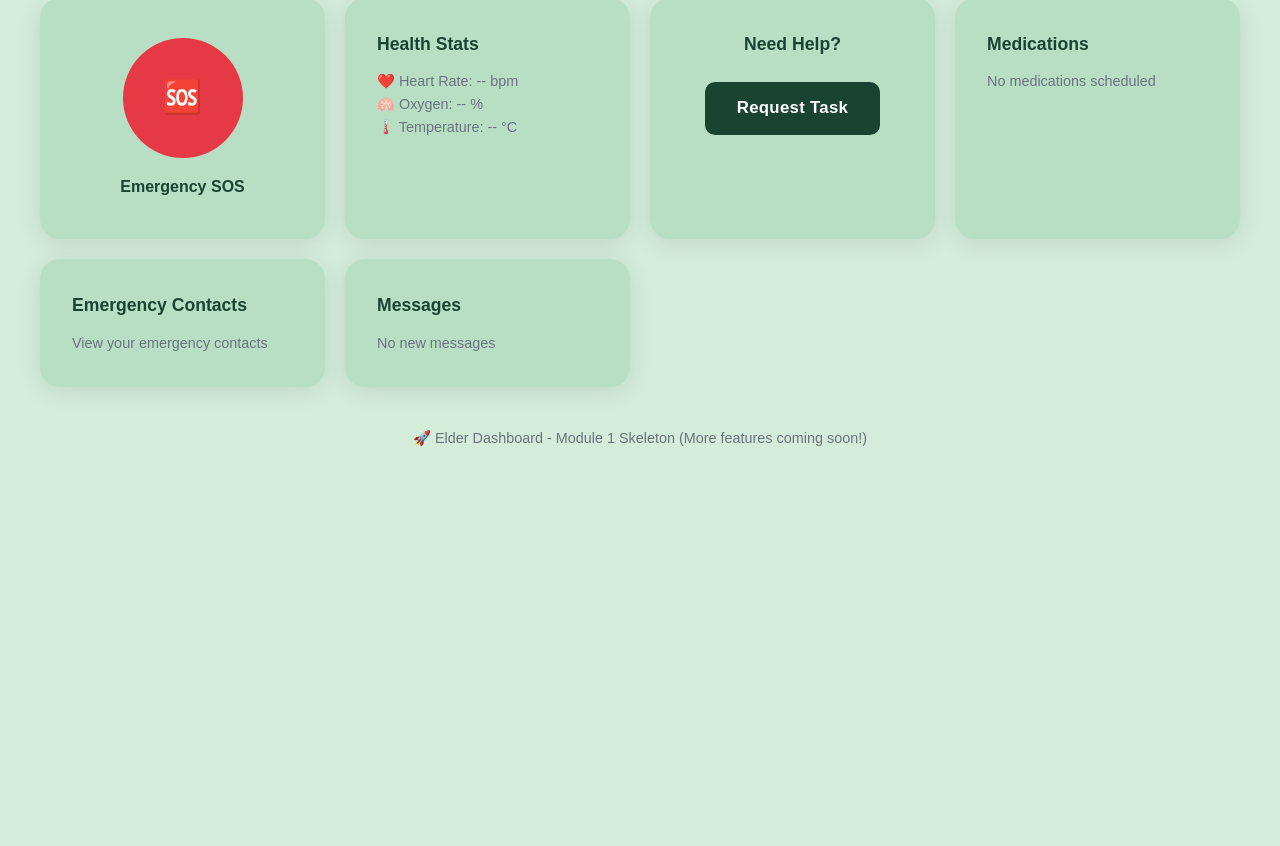
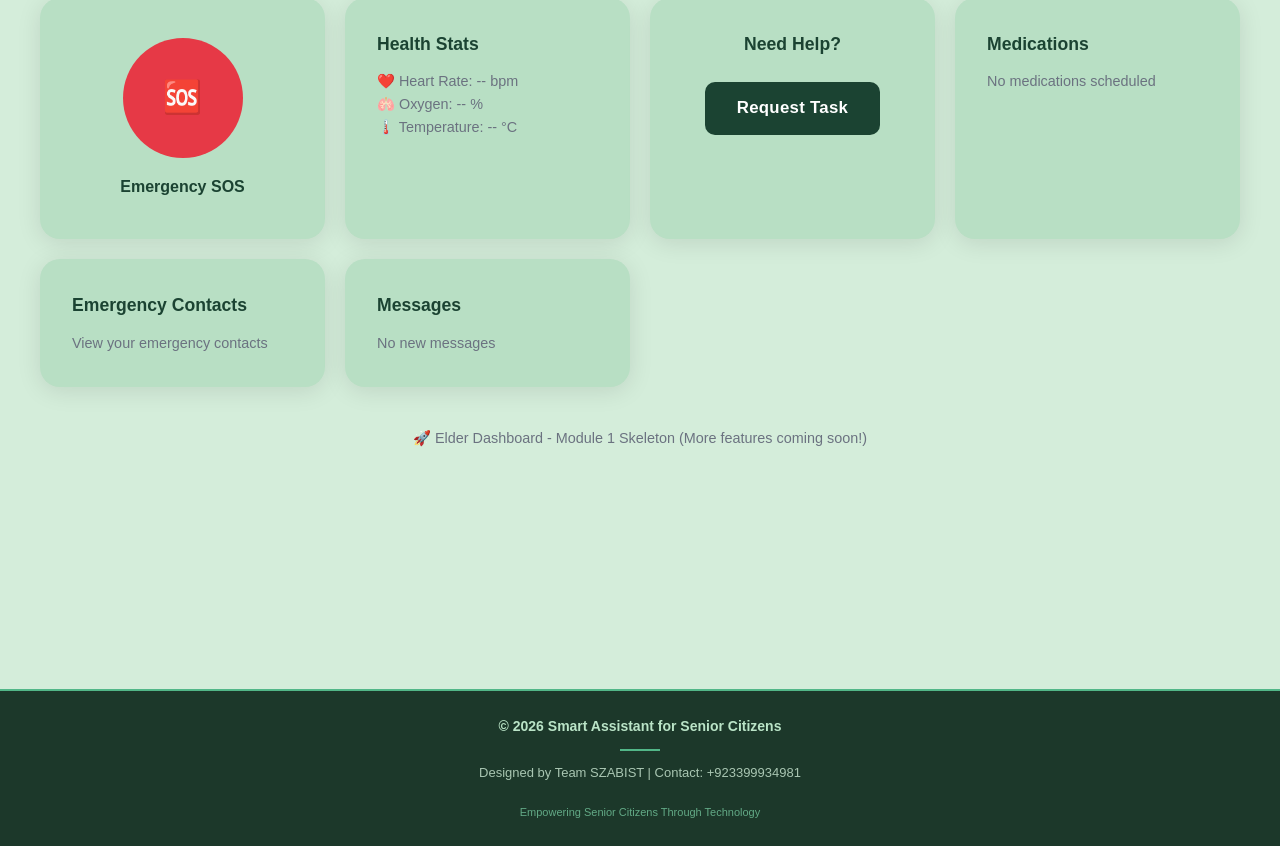
Before and after one commit to naveediqbal4765/smart-assistant-senior-citizens, a React (Create React App) app in the folder frontend/: page /test/elder-dashboard in a window 1280 px wide. Shown: the part 207-1053 px from the top of the page. Before the commit the page ends 896 px from the top, so only its background shows below. Built offline with nearby package versions, Linux system fonts and the light colour scheme; no server answers.

Commit message:
Add professional footer to all dashboards with copyright, team credit, and contact info

```diff
--- /dev/null
+++ b/frontend/src/components/Footer.js
@@ -0,0 +1,81 @@
+// ============================================================
+// components/Footer.js - Footer Component
+// ============================================================
+
+import React from "react";
+
+const Footer = () => {
+  const currentYear = new Date().getFullYear();
+
+  return (
+    <footer
+      style={{
+        backgroundColor: "#1C382A",
+        color: "#FFFFFF",
+        padding: "24px 20px",
+        textAlign: "center",
+        fontFamily: "Montserrat, sans-serif",
+        borderTop: "2px solid #52b788",
+        marginTop: "auto",
+      }}
+    >
+      <div
+        style={{
+          maxWidth: "1200px",
+          margin: "0 auto",
+          display: "flex",
+          flexDirection: "column",
+          gap: "12px",
+          alignItems: "center",
+        }}
+      >
+        {/* Copyright */}
+        <p
+          style={{
+            margin: "0",
+            fontSize: "14px",
+            fontWeight: 600,
+            color: "#BAE4C7",
+          }}
+        >
+          © {currentYear} Smart Assistant for Senior Citizens
+        </p>
+
+        {/* Divider */}
+        <div
+          style={{
+            width: "40px",
+            height: "2px",
+            backgroundColor: "#52b788",
+          }}
+        />
+
+        {/* Credits and Contact */}
+        <p
+          style={{
+            margin: "0",
+            fontSize: "13px",
+            color: "#A9C6B2",
+            lineHeight: "1.6",
+          }}
+        >
+          Designed by Team SZABIST | Contact: +923399934981
+        </p>
+
+        {/* Additional Info */}
+        <p
+          style={{
+            margin: "8px 0 0 0",
+            fontSize: "11px",
+            color: "#74c69d",
+            opacity: 0.8,
+          }}
+        >
+          Empowering Senior Citizens Through Technology
+        </p>
+      </div>
+    </footer>
+  );
+};
+
+export default Footer;
--- a/frontend/src/pages/CaregiverDashboard.js
+++ b/frontend/src/pages/CaregiverDashboard.js
@@ -1,6 +1,7 @@
 import React from "react";
 import { useAuth } from "../context/AuthContext";
 import { useNavigate } from "react-router-dom";
+import Footer from "../components/Footer";
 
 // ---- SVG Logo: Green cross with red heart ----
 const AppLogo = ({ size = 80 }) => (
@@ -108,6 +109,9 @@ const CaregiverDashboard = () => {
         </p>
         </div>
       </div>
+
+      {/* Footer */}
+      <Footer />
     </div>
   );
 };
--- a/frontend/src/pages/ElderDashboard.js
+++ b/frontend/src/pages/ElderDashboard.js
@@ -1,6 +1,7 @@
 import React from "react";
 import { useAuth } from "../context/AuthContext";
 import { useNavigate } from "react-router-dom";
+import Footer from "../components/Footer";
 
 // ---- SVG Logo: Green cross with red heart ----
 const AppLogo = ({ size = 80 }) => (
@@ -109,6 +110,9 @@ const ElderDashboard = () => {
         </p>
         </div>
       </div>
+
+      {/* Footer */}
+      <Footer />
     </div>
   );
 };
--- a/frontend/src/pages/VolunteerDashboard.js
+++ b/frontend/src/pages/VolunteerDashboard.js
@@ -1,6 +1,7 @@
 import React from "react";
 import { useAuth } from "../context/AuthContext";
 import { useNavigate } from "react-router-dom";
+import Footer from "../components/Footer";
 
 // ---- SVG Logo: Green cross with red heart ----
 const AppLogo = ({ size = 80 }) => (
@@ -109,6 +110,9 @@ const VolunteerDashboard = () => {
         </p>
         </div>
       </div>
+
+      {/* Footer */}
+      <Footer />
     </div>
   );
 };
```
